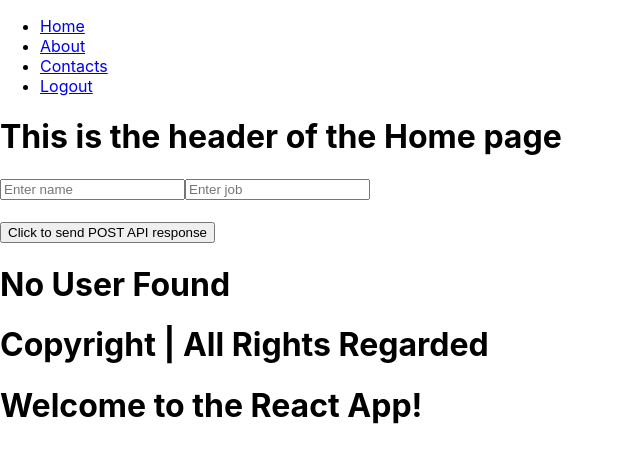
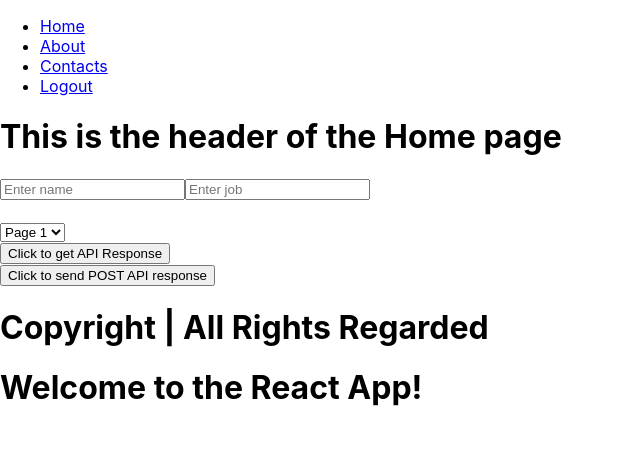
Before and after one commit to ClafgJayKay/Assignments, a React (Create React App) app in the folder first_reactapp/: page / in a window 1280 px wide. Shown: the top 462 px of the page, without its empty margins (0-640 px from the left). Built offline with nearby package versions, Linux system fonts and the light colour scheme.

Commit message:
added get api request
added get api request

```diff
--- a/first_reactapp/src/Home.js
+++ b/first_reactapp/src/Home.js
@@ -6,7 +6,17 @@ import { useState } from "react"
 function Home(){
         const[name,setName] = useState('');
         const[job,setJob] = useState('');
-        const [userList, setUserList] = useState([]);
+        const [userpostList, setUserPostList] = useState([]);
+        const [usergetList, setUserGetList] = useState();
+
+        const getAPIResponse = (pageNo)=>{
+            fetch("https://reqres.in/api/users?page="+pageNo)
+            .then(res=>res.json())
+            .then(res2=>{
+                setUserGetList(res2['data']);
+                console.log(res2);
+            })
+        }
 
         const postAPIResponse = (name,job)=>fetch('https://reqres.in/api/users', {
             method: 'POST',
@@ -20,7 +30,7 @@ function Home(){
         })
         .then((res) => res.json())
         .then((res2) => {
-            setUserList(res2['data']);
+            setUserPostList(res2['data']);
             console.log(res2);
         })
 
@@ -43,8 +53,8 @@ function Home(){
                     <h1>This is the header of the Home page</h1>
                     <div>
                         {
-                            userList.map((userObj,idx) => {
-                            return <div key={idx}> <span className= "userName"> {userObj.name}</span> -- {userObj.job}
+                            userpostList.map((userPostObj,idx) => {
+                            return <div key={idx}> <span className= "userName"> {userPostObj.name}</span> -- {userPostObj.job}
                             </div>
                             })
                         }
@@ -54,17 +64,34 @@ function Home(){
 
                     <h1>{name} {job}</h1>
 
+                    <select onChange={(e)=>getAPIResponse(e.target.value)}>
+                    <option value="1"> Page 1</option>
+                    <option value="2"> Page 2</option>
+                    <option value="3"> Page 3</option>
+                    </select>
+
+                    <div><button onClick={getAPIResponse}>Click to get API Response</button></div>
+
                     <div><button onClick={postAPIResponse}>Click to send POST API response</button></div>
 
-                    <div>
-                        {(userList && userList.length <= 0 )?<h1>No User Found</h1>:''}
+                    {/* <div>
+                        {(userpostList && userpostList.length <= 0 )?<h1>No User Found</h1>:''}
                         {
-                            userList && userList.map((userObj,idx) => {
-                            return <div key={idx}> {userObj.name} {userObj.job} </div>
+                            userpostList && userpostList.map((userPostObj,idx) => {
+                            return <div key={idx}> {userPostObj.name} {userPostObj.job} </div>
                         })
                         }
+                    </div> */}
 
+                    <div>
+                        {(usergetList && usergetList.length <= 0 )?<h1>No User Found</h1>:''}
+                        {
+                            usergetList && usergetList.map((userGetObj,idx) => {
+                            return <div key={idx}> {userGetObj.first_name} {userGetObj.avatar} </div>
+                        })
+                        }
                     </div>
+
                 <Footer/>
             </div>
         )
```
